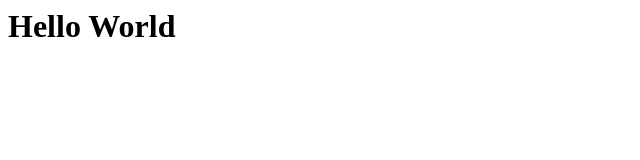
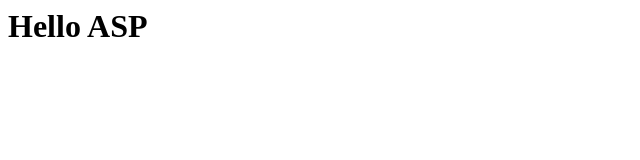
Before and after one commit to OudamITP/Teach_github, a plain HTML site: page index.html in a window 1280 px wide. Shown: the full height of the page, 0-640 px from the left. Drawn offline with Linux system fonts and the light colour scheme.

Commit message:
Update index.html
world -> asp

```diff
--- a/index.html
+++ b/index.html
@@ -1 +1 @@
-<h1>Hello World</h1>
+<h1>Hello ASP</h1>
```
